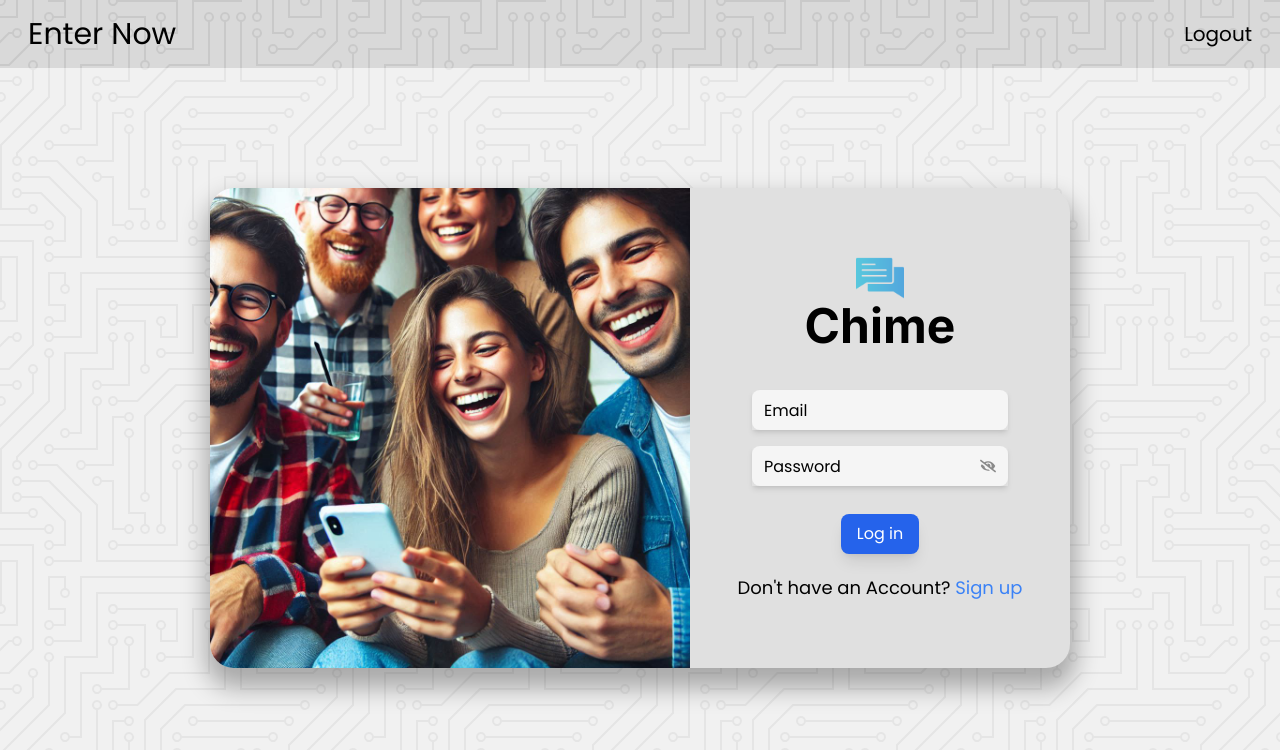
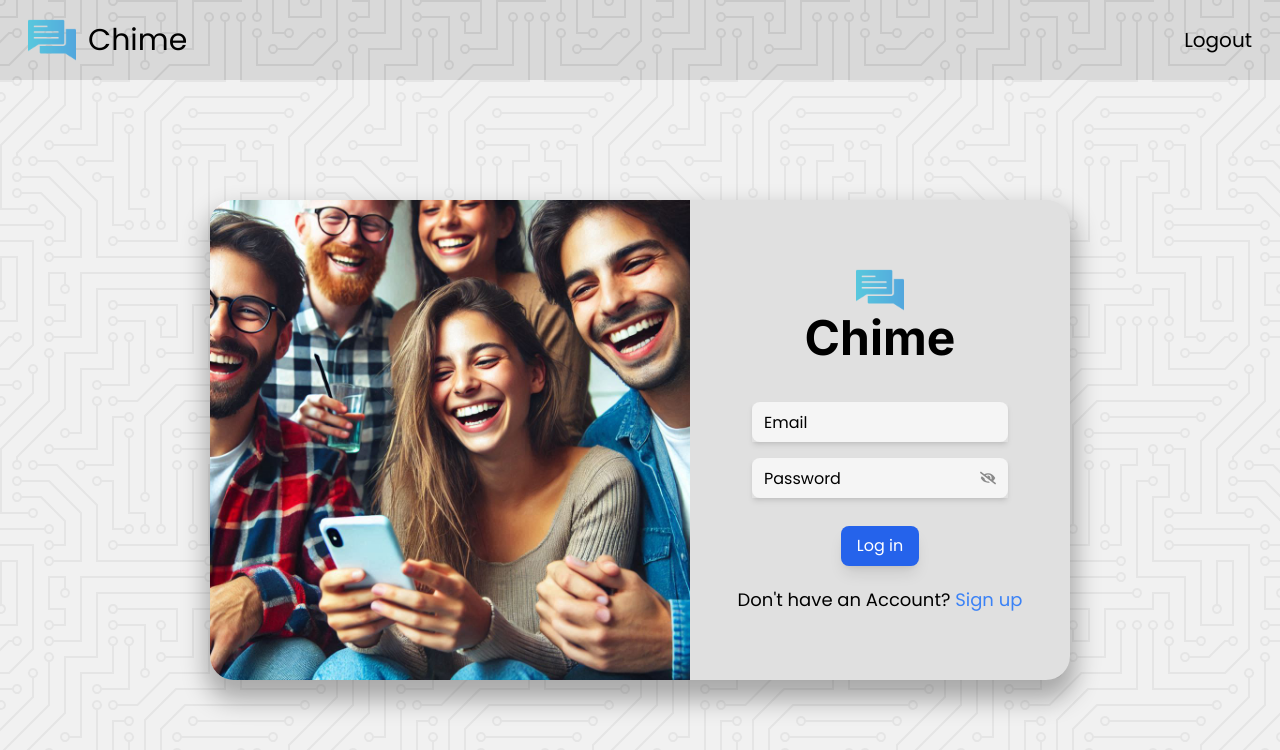
Before and after one commit to khalidqureshii/Harmony, a React (Vite) app in the folder client/: page / in a window 1280 px wide. Shown: the top 750 px of the page. Built offline with nearby package versions, Linux system fonts and the light colour scheme; a web font is replaced by a local one.

Commit message:
Fixed Logo

```diff
--- a/client/src/components/Header.tsx
+++ b/client/src/components/Header.tsx
@@ -3,7 +3,10 @@ import {useNavigate } from "react-router-dom";
 function Header () {
     const navigate = useNavigate();
     return <header className="flex flex-row justify-between customHeader py-4">
-        <button onClick={()=>{navigate("/")}}><h1 className="text-2xl ml-5 md:text-3xl md:ml-7">Enter Now</h1></button>
+        <div className="ml-5 md:ml-7 flex flex-row items-center">
+            <img src="logo.png" style={{ width: "3rem", height: "auto", objectFit: "contain" }} />
+            <button onClick={()=>{navigate("/")}}><h1 className="text-2xl ml-3 md:text-3xl ">Chime</h1></button>
+        </div>
 
         <button onClick={()=>{navigate("/logout")}}><h1 className="mr-5 md:mr-7 text-xl">Logout</h1></button>
     </header>
```
